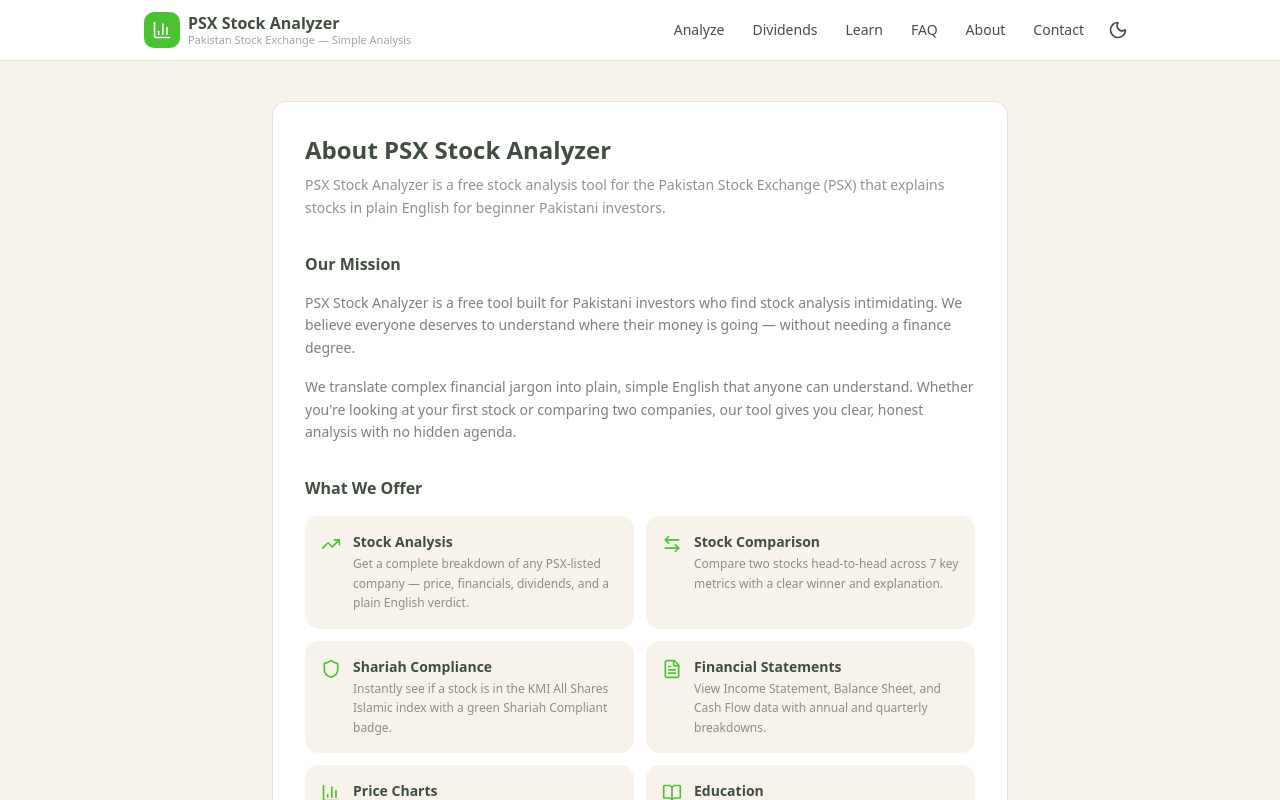
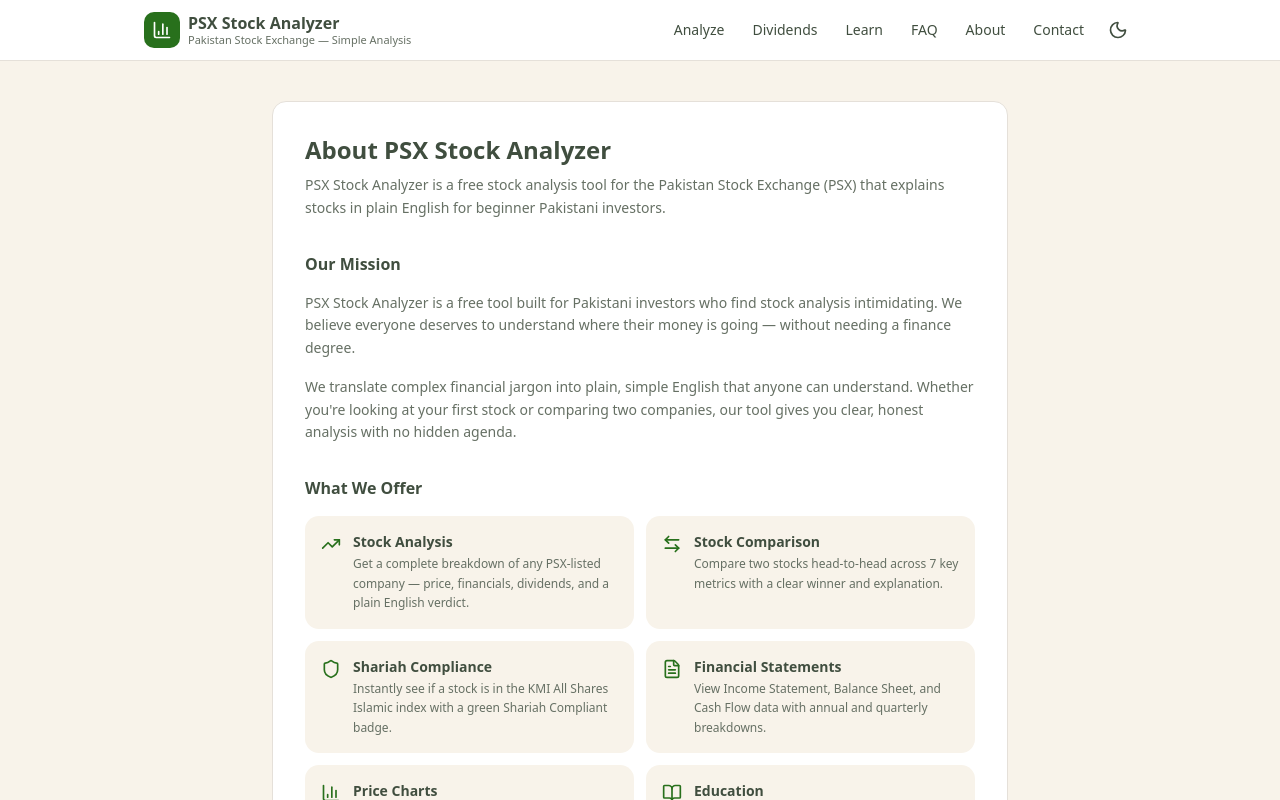
Before and after one commit to MuazAshraf/stock_analysis, a Next.js app in the folder frontend/: page /about in a window 1280 px wide. Shown: the top 800 px of the page. Built offline with nearby package versions, Linux system fonts and the light colour scheme.

Commit message:
fix the colours

```diff
--- a/frontend/src/app/globals.css
+++ b/frontend/src/app/globals.css
@@ -96,6 +96,10 @@
   --brand-soft: #F3F1E5;      /* slightly warmer card / pill background */
   --brand-fg: #404E3F;        /* body / heading text */
   --brand-border: #E5E0D9;    /* default borders */
+  --brand-accent: #28701C;    /* accessible green for solid controls */
+  --brand-accent-hover: #226318;
+  --brand-accent-text: #28701C;
+  --brand-readable-muted: #667064;
 }
 
 .dark {
@@ -138,6 +142,10 @@
   --brand-soft: #2A2622;      /* softer card / pill background */
   --brand-fg: #F8F3EA;        /* body / heading text (was the cream bg in light) */
   --brand-border: #3D3833;    /* default borders */
+  --brand-accent: #28701C;
+  --brand-accent-hover: #226318;
+  --brand-accent-text: #5ED944;
+  --brand-readable-muted: #C3CCBF;
 }
 
 @layer base {
@@ -153,3 +161,36 @@
     overflow-x: hidden;
   }
 }
+
+/* Accessibility compatibility layer.
+   Older pages used light green text and low-opacity foreground utilities that
+   fail WCAG contrast on the cream/white surfaces. Keep the class names stable,
+   but map the rendered colors to accessible tokens. */
+.text-\[\#4BC232\] {
+  color: var(--brand-accent-text) !important;
+}
+
+.hover\:text-\[\#4BC232\]:hover {
+  color: var(--brand-accent-text) !important;
+}
+
+.bg-\[\#4BC232\] {
+  background-color: var(--brand-accent) !important;
+}
+
+.hover\:bg-\[\#3da828\]:hover {
+  background-color: var(--brand-accent-hover) !important;
+}
+
+.text-brand-fg\/30,
+.text-brand-fg\/40,
+.text-brand-fg\/50,
+.text-brand-fg\/60,
+.text-brand-fg\/70 {
+  color: var(--brand-readable-muted) !important;
+}
+
+.placeholder\:text-brand-fg\/30::placeholder {
+  color: var(--brand-readable-muted) !important;
+  opacity: 1;
+}
```
